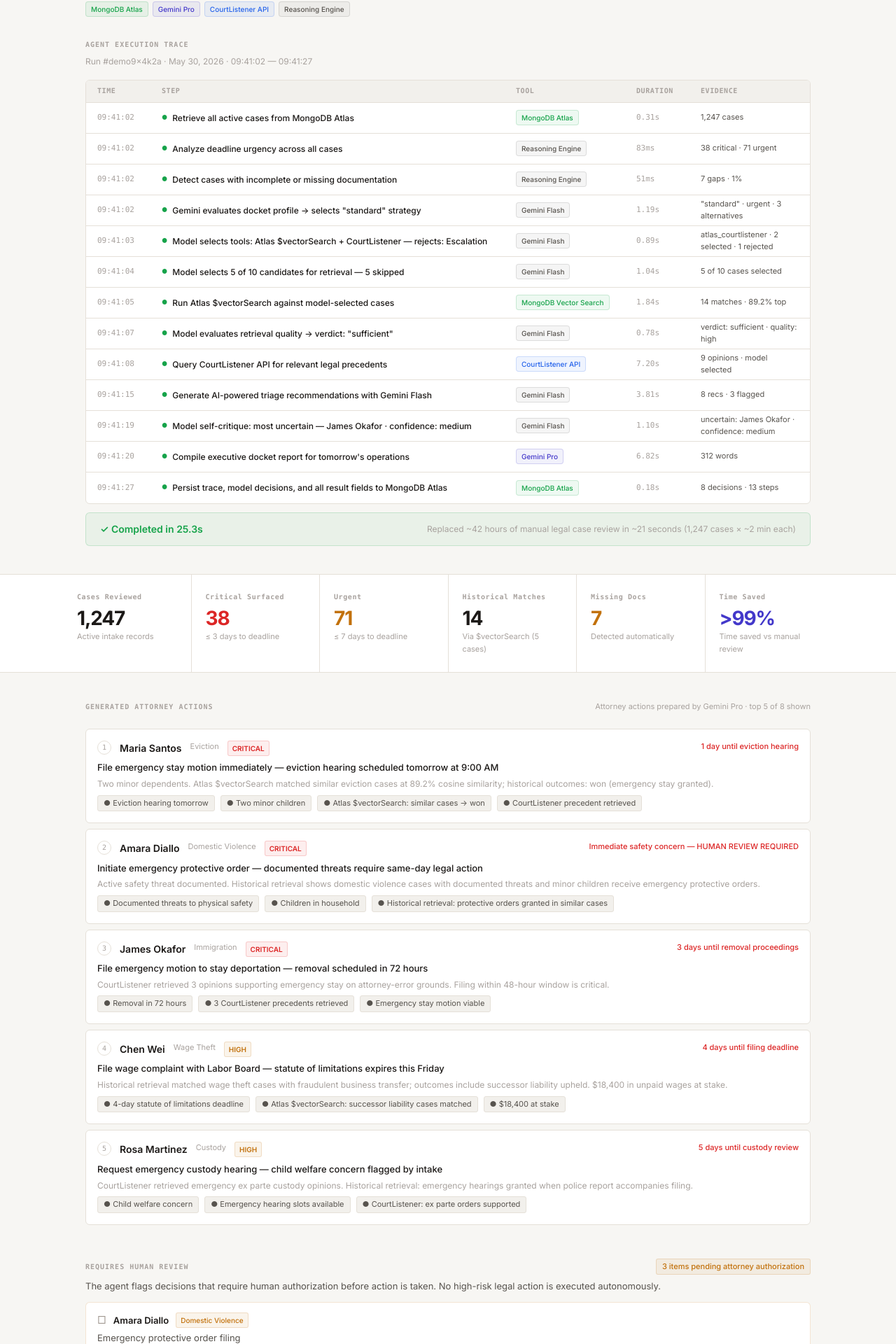
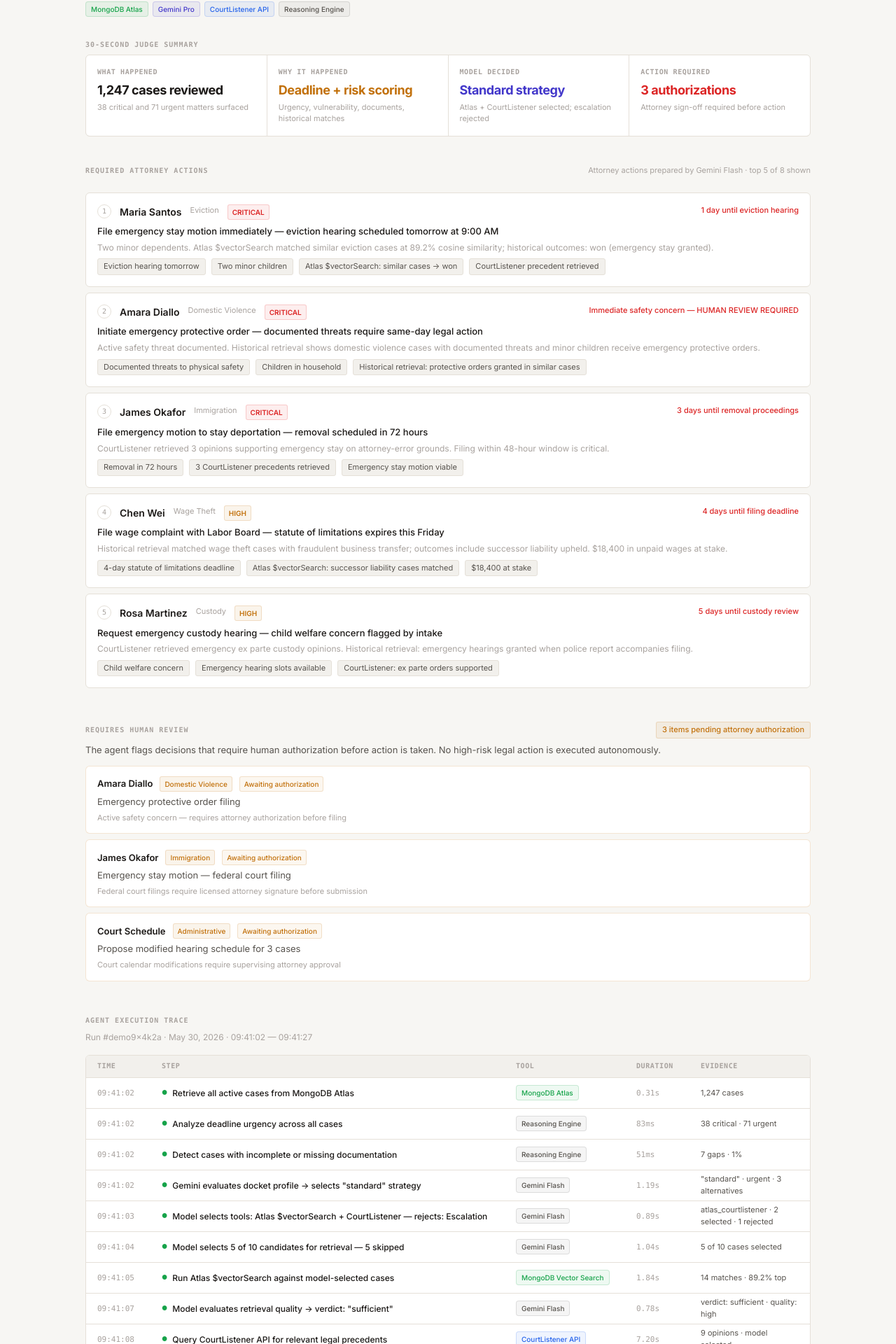
Before and after one commit to Dhruva-Aher/JusticeQueue, a Next.js app: page /judge in a window 1280 px wide. Shown: the part 528-2448 px from the top of the page at 70% size. Built offline with nearby package versions, Linux system fonts and the light colour scheme; no server answers; the database is empty.

Commit message:
Reorder judge mode for faster review

```diff
--- a/app/(public)/judge/page.jsx
+++ b/app/(public)/judge/page.jsx
@@ -258,6 +258,191 @@ function SectionLabel({ children, sub, right }) {
   )
 }
 
+function JudgeSummarySection() {
+  const summary = [
+    { label: 'What happened', value: '1,247 cases reviewed', detail: '38 critical and 71 urgent matters surfaced', color: 'var(--text)' },
+    { label: 'Why it happened', value: 'Deadline + risk scoring', detail: 'Urgency, vulnerability, documents, historical matches', color: 'var(--medium)' },
+    { label: 'Model decided', value: 'Standard strategy', detail: 'Atlas + CourtListener selected; escalation rejected', color: 'var(--accent)' },
+    { label: 'Action required', value: '3 authorizations', detail: 'Attorney sign-off required before action', color: 'var(--urgent)' },
+  ]
+
+  return (
+    <section style={{ maxWidth: '1100px', margin: '0 auto', padding: '0 2rem 2.5rem' }}>
+      <SectionLabel sub>30-SECOND JUDGE SUMMARY</SectionLabel>
+      <div style={{
+        display: 'grid',
+        gridTemplateColumns: 'repeat(4, minmax(0, 1fr))',
+        gap: '1px',
+        background: 'var(--border)',
+        border: '1px solid var(--border)',
+        borderRadius: 'var(--radius)',
+        overflow: 'hidden',
+      }}>
+        {summary.map((item) => (
+          <div key={item.label} style={{ background: 'var(--bg-surface)', padding: '16px' }}>
+            <div style={{
+              fontFamily: 'var(--font-mono)',
+              fontSize: '10px',
+              fontWeight: 700,
+              color: 'var(--text-3)',
+              letterSpacing: '0.06em',
+              marginBottom: '8px',
+            }}>
+              {item.label.toUpperCase()}
+            </div>
+            <div style={{
+              fontFamily: 'var(--font-sans)',
+              fontSize: '18px',
+              fontWeight: 700,
+              color: item.color,
+              letterSpacing: '-0.025em',
+              lineHeight: 1.15,
+              marginBottom: '6px',
+            }}>
+              {item.value}
+            </div>
+            <p style={{ fontFamily: 'var(--font-sans)', fontSize: '11px', color: 'var(--text-3)', lineHeight: 1.45 }}>
+              {item.detail}
+            </p>
+          </div>
+        ))}
+      </div>
+    </section>
+  )
+}
+
+function JudgeActionsSection() {
+  return (
+    <section style={{ maxWidth: '1100px', margin: '0 auto', padding: '0 2rem 2.5rem' }}>
+      <SectionLabel sub right="Attorney actions prepared by Gemini Flash · top 5 of 8 shown">
+        REQUIRED ATTORNEY ACTIONS
+      </SectionLabel>
+      <div style={{ height: '16px' }} />
+
+      {MOCK_RECS.map((rec) => {
+        const ps = PRIORITY_STYLE[rec.priority] || PRIORITY_STYLE.medium
+        return (
+          <div key={rec.rank} style={{
+            background: 'var(--bg-surface)',
+            border: '1px solid var(--border)',
+            borderRadius: 'var(--radius)',
+            padding: '16px',
+            marginBottom: '8px',
+          }}>
+            <div style={{ display: 'flex', alignItems: 'flex-start', gap: '12px', flexWrap: 'wrap' }}>
+              <span style={{
+                fontFamily: 'var(--font-mono)', fontSize: '10px',
+                width: '20px', height: '20px', flexShrink: 0,
+                border: '1px solid var(--border)',
+                borderRadius: '50%',
+                display: 'inline-flex', alignItems: 'center', justifyContent: 'center',
+                color: 'var(--text-3)',
+              }}>
+                {rec.rank}
+              </span>
+              <span style={{ fontFamily: 'var(--font-sans)', fontSize: '14px', fontWeight: 600, color: 'var(--text)' }}>
+                {rec.client}
+              </span>
+              <span style={{ fontFamily: 'var(--font-sans)', fontSize: '11px', color: 'var(--text-3)' }}>
+                {rec.type}
+              </span>
+              <span style={{
+                fontFamily: 'var(--font-sans)', fontSize: '10px', fontWeight: 600,
+                padding: '2px 6px', borderRadius: '3px',
+                background: ps.bg, color: ps.color, border: `1px solid ${ps.border}`,
+              }}>
+                {ps.label}
+              </span>
+              <span style={{
+                fontFamily: 'var(--font-sans)', fontSize: '11px',
+                color: 'var(--urgent)', fontWeight: 500,
+                marginLeft: 'auto', flexShrink: 0,
+              }}>
+                {rec.deadline}
+              </span>
+            </div>
+            <p style={{ fontFamily: 'var(--font-sans)', fontSize: '13px', fontWeight: 500, color: 'var(--text)', marginTop: '6px', marginBottom: '4px' }}>
+              {rec.action}
+            </p>
+            <p style={{ fontFamily: 'var(--font-sans)', fontSize: '12px', color: 'var(--text-3)', lineHeight: 1.55 }}>
+              {rec.rationale}
+            </p>
+            <div style={{ display: 'flex', gap: '8px', flexWrap: 'wrap', marginTop: '6px' }}>
+              {rec.bullets.map((b) => (
+                <span key={b} style={{
+                  fontFamily: 'var(--font-sans)', fontSize: '11px', color: 'var(--text-2)',
+                  background: 'var(--bg-raised)', border: '1px solid var(--border)',
+                  borderRadius: '3px', padding: '2px 8px',
+                }}>
+                  {b}
+                </span>
+              ))}
+            </div>
+          </div>
+        )
+      })}
+    </section>
+  )
+}
+
+function JudgeHumanReviewSection() {
+  return (
+    <section style={{ maxWidth: '1100px', margin: '0 auto', padding: '0 2rem 2.5rem' }}>
+      <div style={{ display: 'flex', alignItems: 'baseline', justifyContent: 'space-between', marginBottom: '6px' }}>
+        <span style={{ fontFamily: 'var(--font-mono)', fontSize: '10px', fontWeight: 600, color: 'var(--text-3)', letterSpacing: '0.1em' }}>
+          REQUIRES HUMAN REVIEW
+        </span>
+        <span style={{
+          fontFamily: 'var(--font-sans)', fontSize: '11px', fontWeight: 500,
+          padding: '2px 8px', borderRadius: '3px',
+          background: 'rgba(194,113,12,0.08)', color: '#C2710C', border: '1px solid rgba(194,113,12,0.18)',
+        }}>
+          3 items pending attorney authorization
+        </span>
+      </div>
+      <p style={{ fontFamily: 'var(--font-sans)', fontSize: '13px', color: 'var(--text-2)', marginBottom: '12px', lineHeight: 1.6 }}>
+        The agent flags decisions that require human authorization before action is taken. No high-risk legal action is executed autonomously.
+      </p>
+
+      {HUMAN_REVIEW.map((item) => (
+        <div key={item.client} style={{
+          background: 'var(--bg-surface)',
+          border: '1px solid rgba(194,113,12,0.18)',
+          borderRadius: 'var(--radius)',
+          padding: '14px 16px',
+          marginBottom: '8px',
+        }}>
+          <div style={{ display: 'flex', alignItems: 'center', gap: '10px', flexWrap: 'wrap' }}>
+            <span style={{ fontFamily: 'var(--font-sans)', fontSize: '13px', fontWeight: 600, color: 'var(--text)' }}>
+              {item.client}
+            </span>
+            <span style={{
+              fontFamily: 'var(--font-sans)', fontSize: '10px', fontWeight: 500,
+              padding: '2px 6px', borderRadius: '3px',
+              background: 'rgba(194,113,12,0.08)', color: '#C2710C', border: '1px solid rgba(194,113,12,0.18)',
+            }}>
+              {item.type}
+            </span>
+            <span style={{
+              fontFamily: 'var(--font-sans)', fontSize: '10px', fontWeight: 500,
+              padding: '2px 6px', borderRadius: '3px',
+              background: 'rgba(194,113,12,0.06)', color: '#C2710C', border: '1px solid rgba(194,113,12,0.18)',
+            }}>
+              Awaiting authorization
+            </span>
+          </div>
+          <p style={{ fontFamily: 'var(--font-sans)', fontSize: '13px', color: 'var(--text-2)', marginTop: '4px' }}>
+            {item.rec}
+          </p>
+          <p style={{ fontFamily: 'var(--font-sans)', fontSize: '11px', color: 'var(--text-3)', marginTop: '4px', lineHeight: 1.5 }}>
+            {item.reason}
+          </p>
+        </div>
+      ))}
+    </section>
+  )
+}
+
 // ─── Page ─────────────────────────────────────────────────────────────────────
 
 export default function JudgePage() {
@@ -404,6 +589,10 @@ export default function JudgePage() {
         </div>
       </section>
 
+      <JudgeSummarySection />
+      <JudgeActionsSection />
+      <JudgeHumanReviewSection />
+
       {/* ── 3. Agent execution trace ──────────────────────────────────────── */}
       <section style={{ maxWidth: '1100px', margin: '0 auto', padding: '0 2rem 2.5rem' }}>
         <SectionLabel sub>AGENT EXECUTION TRACE</SectionLabel>
@@ -528,178 +717,6 @@ export default function JudgePage() {
           </div>
         </div>
       </div>
-
-      {/* ── 5. Generated attorney actions ────────────────────────────────── */}
-      <section style={{ maxWidth: '1100px', margin: '0 auto', padding: '2.5rem 2rem' }}>
-        <SectionLabel sub right="Attorney actions prepared by Gemini Pro · top 5 of 8 shown">
-          GENERATED ATTORNEY ACTIONS
-        </SectionLabel>
-        <div style={{ height: '16px' }} />
-
-        {MOCK_RECS.map((rec) => {
-          const ps = PRIORITY_STYLE[rec.priority] || PRIORITY_STYLE.medium
-          const deadlineIsUrgent = rec.deadline.toLowerCase().includes('immediate') || rec.deadline.toLowerCase().includes('human review')
-          return (
-            <div key={rec.rank} style={{
-              background: 'var(--bg-surface)',
-              border: '1px solid var(--border)',
-              borderRadius: 'var(--radius)',
-              padding: '16px',
-              marginBottom: '8px',
-            }}>
-              {/* Top row */}
-              <div style={{ display: 'flex', alignItems: 'flex-start', gap: '12px' }}>
-                <span style={{
-                  fontFamily: 'var(--font-mono)', fontSize: '10px',
-                  width: '20px', height: '20px', flexShrink: 0,
-                  border: '1px solid var(--border)',
-                  borderRadius: '50%',
-                  display: 'inline-flex', alignItems: 'center', justifyContent: 'center',
-                  color: 'var(--text-3)',
-                }}>
-                  {rec.rank}
-                </span>
-                <span style={{ fontFamily: 'var(--font-sans)', fontSize: '14px', fontWeight: 600, color: 'var(--text)' }}>
-                  {rec.client}
-                </span>
-                <span style={{ fontFamily: 'var(--font-sans)', fontSize: '11px', color: 'var(--text-3)' }}>
-                  {rec.type}
-                </span>
-                <span style={{
-                  fontFamily: 'var(--font-sans)', fontSize: '10px', fontWeight: 600,
-                  padding: '2px 6px', borderRadius: '3px',
-                  background: ps.bg, color: ps.color, border: `1px solid ${ps.border}`,
-                }}>
-                  {ps.label}
-                </span>
-                {deadlineIsUrgent && (
-                  <span style={{
-                    fontFamily: 'var(--font-sans)', fontSize: '11px',
-                    color: 'var(--urgent)', fontWeight: 500,
-                    marginLeft: 'auto', flexShrink: 0,
-                  }}>
-                    {rec.deadline}
-                  </span>
-                )}
-                {!deadlineIsUrgent && (
-                  <span style={{
-                    fontFamily: 'var(--font-sans)', fontSize: '11px',
-                    color: 'var(--urgent)', fontWeight: 500,
-                    marginLeft: 'auto', flexShrink: 0,
-                  }}>
-                    {rec.deadline}
-                  </span>
-                )}
-              </div>
-
-              {/* Action */}
-              <p style={{
-                fontFamily: 'var(--font-sans)', fontSize: '13px', fontWeight: 500,
-                color: 'var(--text)', marginTop: '6px', marginBottom: '4px',
-              }}>
-                {rec.action}
-              </p>
-
-              {/* Rationale */}
-              <p style={{
-                fontFamily: 'var(--font-sans)', fontSize: '12px',
-                color: 'var(--text-3)', lineHeight: 1.55,
-              }}>
-                {rec.rationale}
-              </p>
-
-              {/* Bullets */}
-              <div style={{ display: 'flex', gap: '8px', flexWrap: 'wrap', marginTop: '6px' }}>
-                {rec.bullets.map((b) => (
-                  <span key={b} style={{
-                    fontFamily: 'var(--font-sans)', fontSize: '11px', color: 'var(--text-2)',
-                    background: 'var(--bg-raised)', border: '1px solid var(--border)',
-                    borderRadius: '3px', padding: '2px 8px',
-                  }}>
-                    ● {b}
-                  </span>
-                ))}
-              </div>
-            </div>
-          )
-        })}
-      </section>
-
-      {/* ── 6. Requires human review ──────────────────────────────────────── */}
-      <section style={{ maxWidth: '1100px', margin: '0 auto', padding: '0 2rem 2.5rem' }}>
-        {/* Header row */}
-        <div style={{ display: 'flex', alignItems: 'baseline', justifyContent: 'space-between', marginBottom: '6px' }}>
-          <span style={{ fontFamily: 'var(--font-mono)', fontSize: '10px', fontWeight: 600, color: 'var(--text-3)', letterSpacing: '0.1em' }}>
-            REQUIRES HUMAN REVIEW
-          </span>
-          <span style={{
-            fontFamily: 'var(--font-sans)', fontSize: '11px', fontWeight: 500,
-            padding: '2px 8px', borderRadius: '3px',
-            background: 'rgba(194,113,12,0.08)', color: '#C2710C', border: '1px solid rgba(194,113,12,0.18)',
-          }}>
-            3 items pending attorney authorization
-          </span>
-        </div>
-
-        {/* Intro */}
-        <p style={{
-          fontFamily: 'var(--font-sans)', fontSize: '13px', color: 'var(--text-2)',
-          marginBottom: '12px', lineHeight: 1.6,
-        }}>
-          The agent flags decisions that require human authorization before action is taken. No high-risk legal action is executed autonomously.
-        </p>
-
-        {HUMAN_REVIEW.map((item) => (
-          <div key={item.client} style={{
-            background: 'var(--bg-surface)',
-            border: '1px solid rgba(194,113,12,0.18)',
-            borderRadius: 'var(--radius)',
-            padding: '14px 16px',
-            marginBottom: '8px',
-          }}>
-            {/* Top row */}
-            <div style={{ display: 'flex', alignItems: 'center', gap: '10px' }}>
-              <span style={{ fontFamily: 'var(--font-sans)', fontSize: '14px', color: 'var(--border-strong)', lineHeight: 1 }}>□</span>
-              <span style={{ fontFamily: 'var(--font-sans)', fontSize: '13px', fontWeight: 600, color: 'var(--text)' }}>
-                {item.client}
-              </span>
-              <span style={{
-                fontFamily: 'var(--font-sans)', fontSize: '10px', fontWeight: 500,
-                padding: '2px 6px', borderRadius: '3px',
-                background: 'rgba(194,113,12,0.08)', color: '#C2710C', border: '1px solid rgba(194,113,12,0.18)',
-              }}>
-                {item.type}
-              </span>
-            </div>
-
-            {/* Recommendation */}
-            <p style={{
-              fontFamily: 'var(--font-sans)', fontSize: '13px', color: 'var(--text-2)',
-              marginTop: '4px',
-            }}>
-              {item.rec}
-            </p>
-
-            {/* Reason */}
-            <p style={{
-              fontFamily: 'var(--font-sans)', fontSize: '11px', color: 'var(--text-3)',
-              marginTop: '4px', lineHeight: 1.5,
-            }}>
-              {item.reason}
-            </p>
-
-            {/* Status badge */}
-            <span style={{
-              display: 'inline-block',
-              fontFamily: 'var(--font-sans)', fontSize: '10px', fontWeight: 500,
-              padding: '2px 6px', borderRadius: '3px', marginTop: '8px',
-              background: 'rgba(194,113,12,0.06)', color: '#C2710C', border: '1px solid rgba(194,113,12,0.18)',
-            }}>
-              Awaiting attorney authorization
-            </span>
-          </div>
-        ))}
-      </section>
 
       {/* ── 7a. Decision log ─────────────────────────────────────────────── */}
       <section style={{ maxWidth: '1100px', margin: '0 auto', padding: '0 2rem 2.5rem' }}>
```
